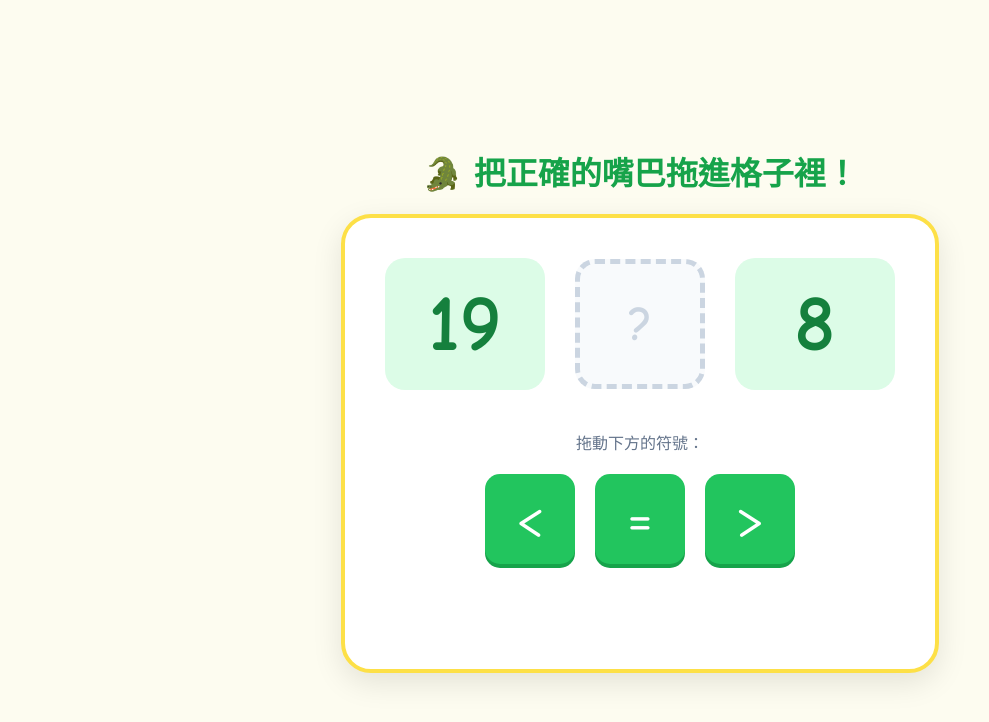
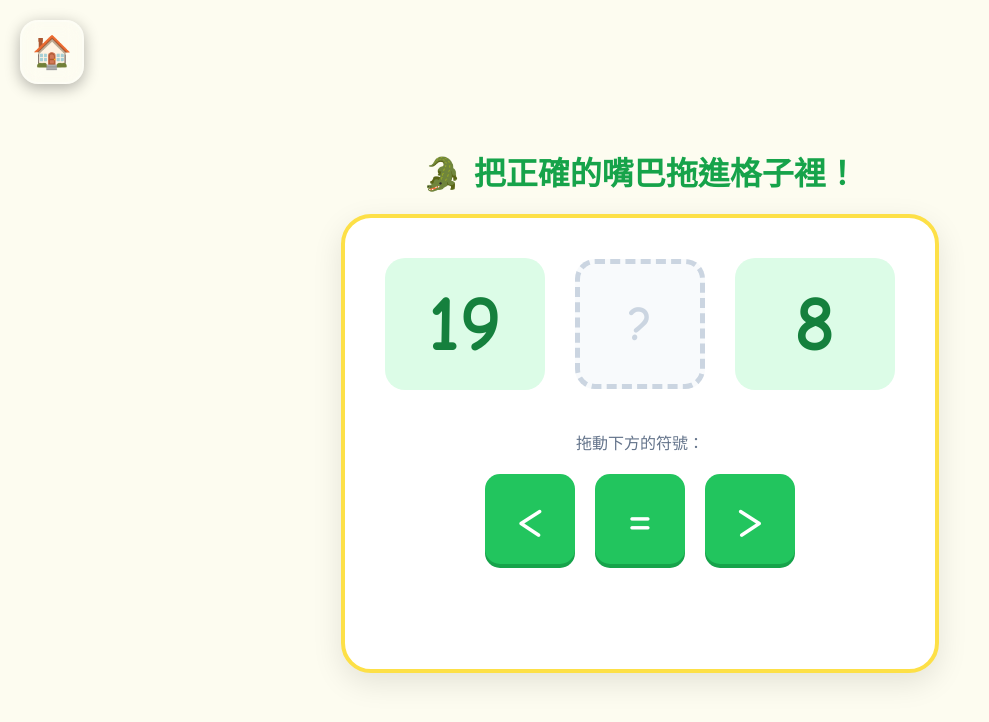
Before and after one commit to tvb8686/Maths, a plain HTML site: page compare.html in a window 1280 px wide. Shown: the whole page, without its empty margins (0-989 px from the left). Drawn offline with Linux system fonts and the light colour scheme.

Commit message:
added home button

```diff
--- a/compare.html
+++ b/compare.html
@@ -15,6 +15,33 @@
             height: 100vh;
             margin: 0;
             overflow: hidden;
+        }
+
+         /* --- Home Button 樣式 --- */
+        .home-btn {
+            position: absolute;
+            top: 20px;
+            left: 20px;
+            width: 60px;
+            height: 60px;
+            background: rgba(255, 255, 255, 0.1);
+            border: 2px solid rgba(255, 255, 255, 0.3);
+            border-radius: 18px;
+            display: flex;
+            justify-content: center;
+            align-items: center;
+            font-size: 2rem;
+            cursor: pointer;
+            z-index: 100;
+            backdrop-filter: blur(10px);
+            transition: all 0.2s ease;
+            box-shadow: 0 4px 15px rgba(0, 0, 0, 0.3);
+            text-decoration: none; /* 如果是連結的話 */
+        }
+
+        .home-btn:active {
+            transform: scale(0.9);
+            background: rgba(255, 255, 255, 0.2);
         }
 
         h1 { color: #16a34a; margin-bottom: 20px; }
@@ -110,6 +137,9 @@
         }
     </style>
 </head>
+
+<div class="home-btn" onclick="goHome()">🏠</div>
+
 <body>
 
     <h1>🐊 把正確的嘴巴拖進格子裡！</h1>
@@ -207,7 +237,11 @@
                 setTimeout(() => target.style.borderColor = "#cbd5e1", 500);
             }
         }
-
+        // Home 按鈕功能
+        function goHome() {
+            // 你可以根據需要修改跳轉網址，例如 index.html
+            window.location.href = "index.html";
+        }
         initGame();
     </script>
 </body>
```
Also changed, not shown: addition.html (+35 -0 lines), minus.html (+34 -0 lines).
